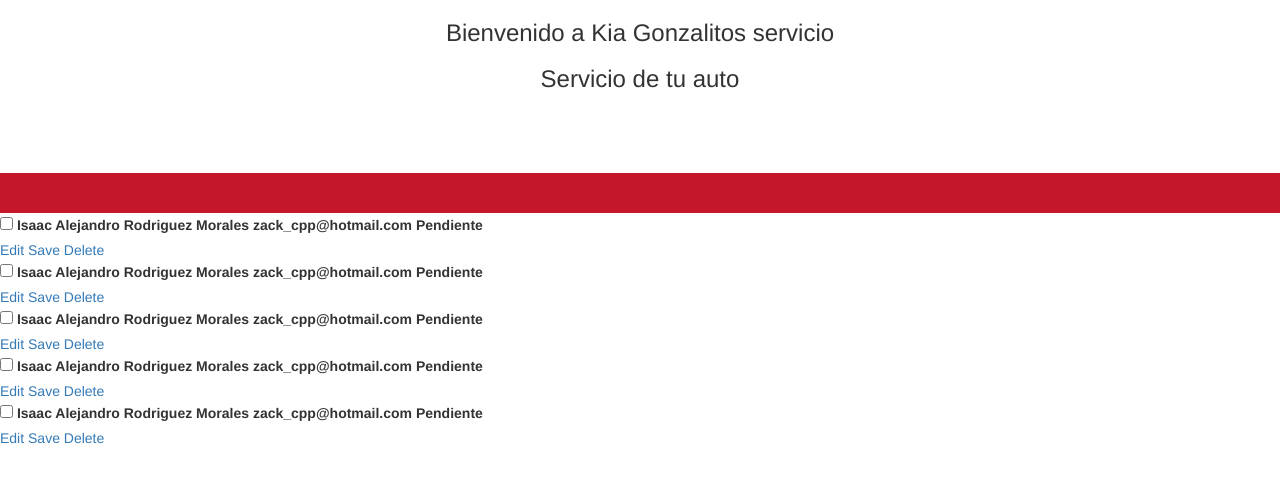
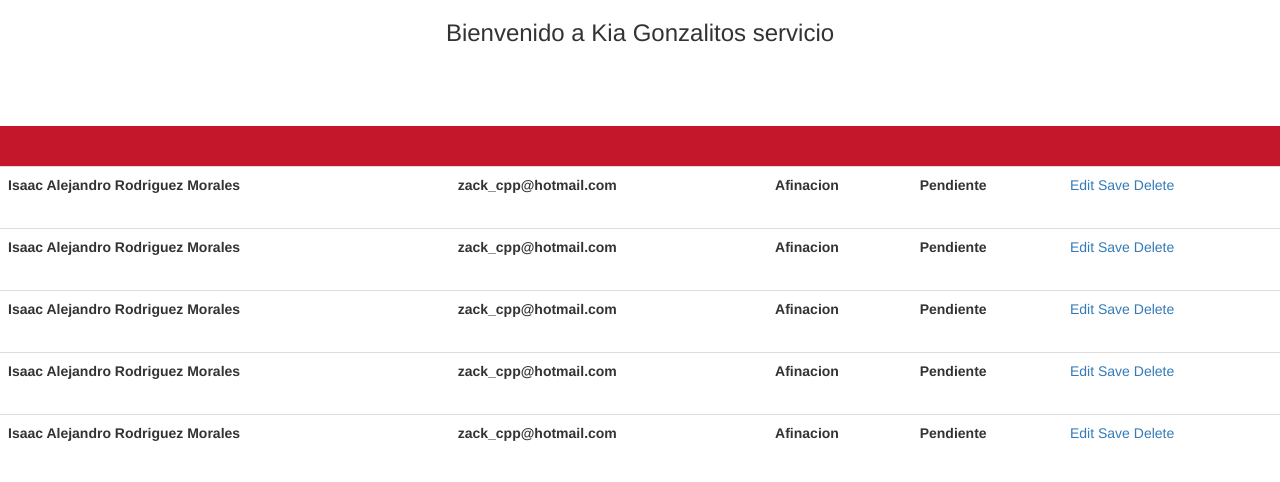
Before and after one commit to isaacrdz/servicio, a website: page index.html in a window 1280 px wide. Drawn offline with nearby package versions, Linux system fonts and the light colour scheme.

Commit message:
some changes

```diff
--- a/index.html
+++ b/index.html
@@ -14,30 +14,41 @@
 
 <div>
 <body ng-app="serviceApp">
-    <section id="mainTable">
+<div ng-controller="mainCtrl" class="list">
 
-      <h3>Servicio de tu auto</h3>
+    <div class="" ng-repeat="customer in customers">
+        <table class="table">
 
-
-      <div ng-controller="mainCtrl" class="list">
-        <div ng-repeat ="customer in customers">
-          <input ng-model="customer.completed" type="checkbox">
+            <tbody class="">
+                <tr>
+                    <td>
                         <label ng-hide="editing" class="editing-label">{{customer.name}}</label>
-          <input ng-show="editing" ng-model="customer.name" type="text" class="editing-label">
+                        <input ng-blur="editing = false;" ng-show="editing" ng-model="customer.name" type="text" class="editing-label">
+                    </td>
+                    <td>
                         <label ng-hide="editing" class="editing-label">{{customer.email}}</label>
-          <input ng-show="editing" ng-model="customer.email" type="text" class="editing-label">
+                        <input ng-change="customer.edited" ng-show="editing" ng-model="customer.email" type="text" class="editing-label">
+                    </td>
+                    <td>
+                        <label ng-hide="editing" class="editing-label">{{customer.type}}</label>
+                        <input ng-show="editing" ng-model="customer.type" type="text" class="editing-label">
+                    </td>
+                    <td>
                         <label ng-hide="editing" class="editing-label">{{customer.status}}</label>
                         <input ng-show="editing" ng-model="customer.status" type="text" class="editing-label">
+                    </td>
+                    <td>
                         <div class="actions">
                         <a href="" ng-click="editing = !editing">Edit</a>
-            <a href="" ng-click="holla()">Save</a>
+                        <a href="" ng-click="helloConsole()">Save</a>
                         <a href="">Delete</a>
                     </div>
+                    </td>
+                </tr>
+            </tbody>
+        </table>
     </div>
-
 </div>
-</section>
-
   <script src="https://ajax.googleapis.com/ajax/libs/angularjs/1.4.5/angular.min.js"></script>
   <script src="scripts/app.js"></script>
   <script src="https://ajax.googleapis.com/ajax/libs/jquery/2.2.4/jquery.min.js"></script>
--- a/scripts/app.js
+++ b/scripts/app.js
@@ -1,34 +1,47 @@
 angular.module("serviceApp",[])
-.controller('mainCtrl', function($scope){
-	$scope.holla = function(){
-		console.log("Hola mundo");
+.controller('mainCtrl', function($scope, dataService){
+
+	$scope.helloConsole = dataService.helloConsole;
+
+	$scope.learningNgChange = function(){
+		console.log("An input is changed");
 	};
 
 	$scope.customers = [
 		{
 			"name":"Isaac Alejandro Rodriguez Morales",
 			"email": "zack_cpp@hotmail.com",
+			"type": "Afinacion",
 			"status": "Pendiente"
 		},
 		{
 			"name":"Isaac Alejandro Rodriguez Morales",
 			"email": "zack_cpp@hotmail.com",
+			"type": "Afinacion",
 			"status": "Pendiente"
 		},
 		{
 			"name":"Isaac Alejandro Rodriguez Morales",
 			"email": "zack_cpp@hotmail.com",
+			"type": "Afinacion",
 			"status": "Pendiente"
 		},
 		{
 			"name":"Isaac Alejandro Rodriguez Morales",
 			"email": "zack_cpp@hotmail.com",
+			"type": "Afinacion",
 			"status": "Pendiente"
 		},
 		{
 			"name":"Isaac Alejandro Rodriguez Morales",
 			"email": "zack_cpp@hotmail.com",
+			"type": "Afinacion",
 			"status": "Pendiente"
 		}
 	]
+})
+.service('dataService', function(){
+	this.helloConsole = function(){
+		console.log('This is the hello console service');
+	}
 });
--- a/styles/style.css
+++ b/styles/style.css
@@ -53,6 +53,9 @@
     text-decoration: line-through; }
   .list .add {
     padding: 25px 0 27px 25px; }
+
+
+
 /*
 input[type="checkbox"] {
     display:none;
```
Lines whose indentation alone changed are shown as unchanged.
